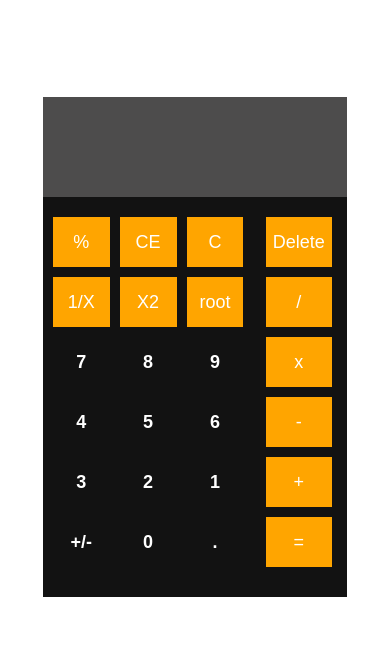
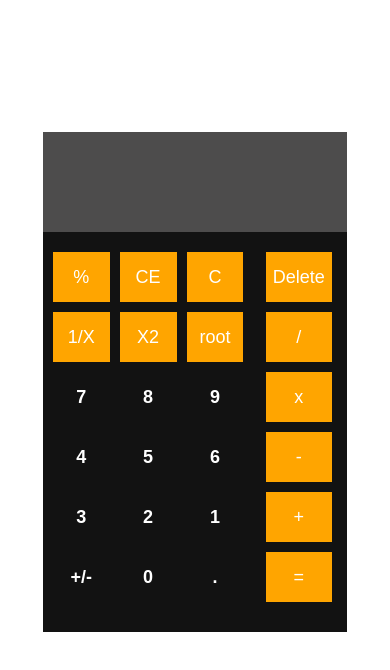
Before and after one commit to AbdurehmanNAMOEL/cal, a React (Create React App) app: page / in a window 390 px wide. Shown: the top 670 px of the page. Built offline with nearby package versions, Linux system fonts and the light colour scheme.

Commit message:
display text edited

```diff
--- a/src/components/styles/board.css
+++ b/src/components/styles/board.css
@@ -57,7 +57,7 @@
  .board-container{
     width: 78%;
     height: 500px;
-    margin-top: -150px;
+    margin-top: -80px;
 
 }
 .value-display{
```
